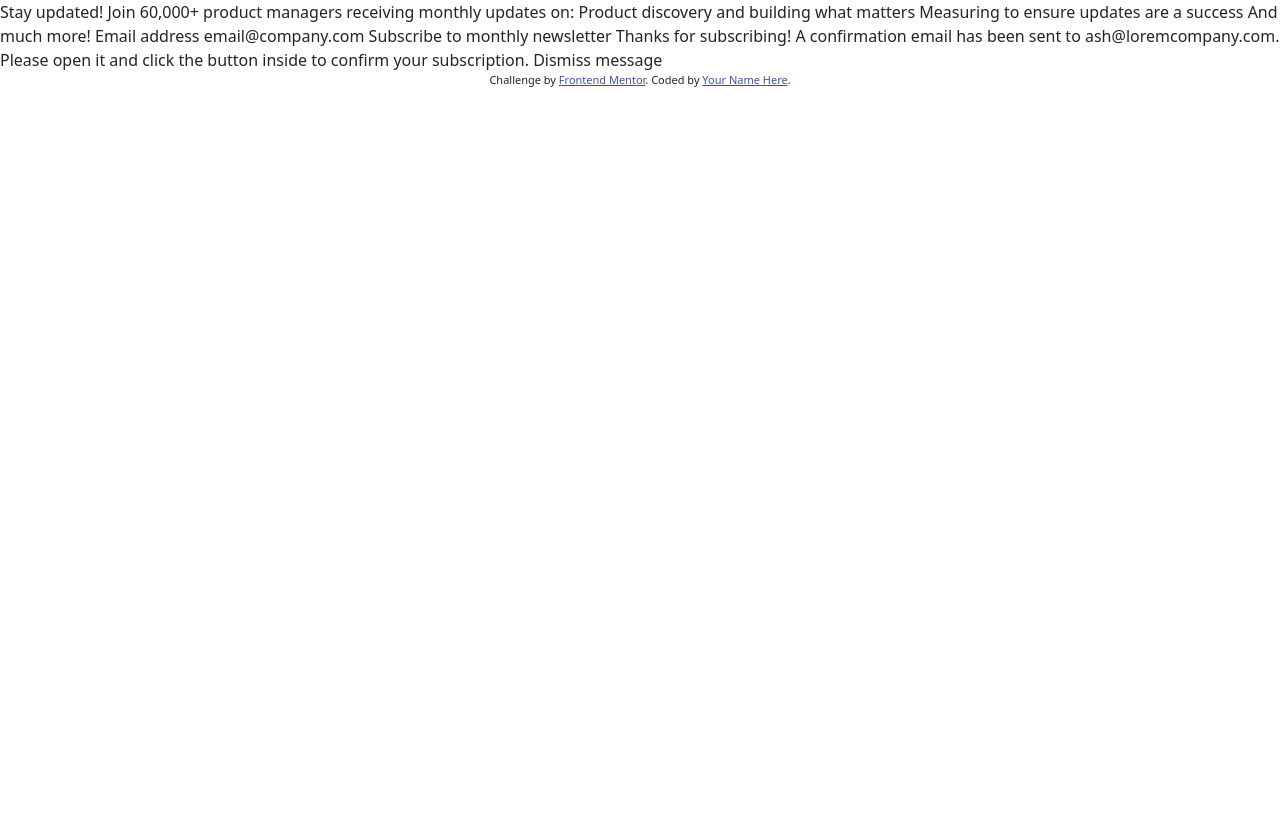
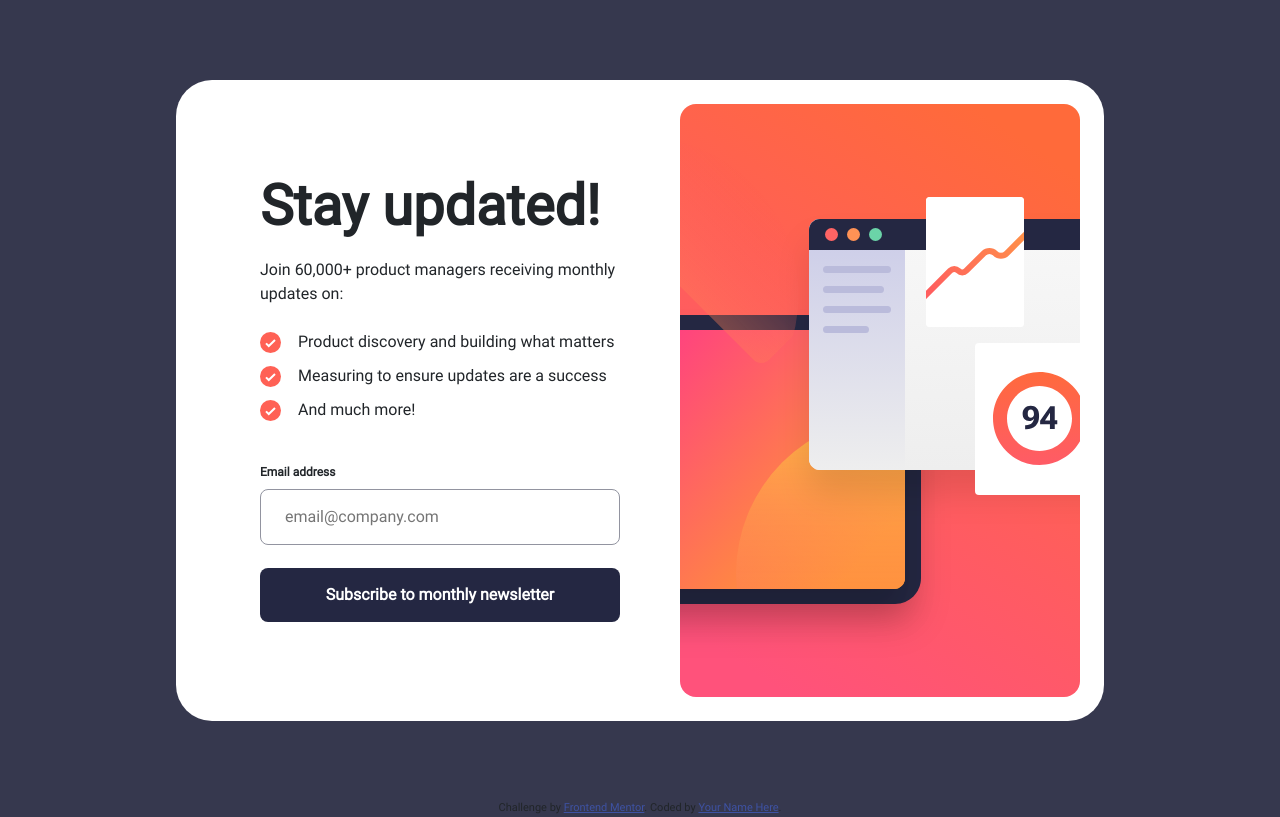
Before and after one commit to GazdagB/fm-newsletter-signup, a plain HTML site: page index.html in a window 1280 px wide. Drawn offline with nearby package versions, Linux system fonts and the light colour scheme.

Commit message:
Desktop Design Finished

```diff
--- a/index.html
+++ b/index.html
@@ -20,33 +20,49 @@
 </head>
 <body>
 
+  <main class="container d-flex justify-content-center align-items-center h-100">
+    <div class="custom-card d-flex align align-items-center">
 <!-- Sign-up form start -->
 
-  Stay updated!
+<div class="card__info-container">
+  <div class="newsletter-text">
+    <h1 class="headline">Stay updated!</h1>
 
-  Join 60,000+ product managers receiving monthly updates on:
+    <p class="body">Join 60,000+ product managers receiving monthly updates on:</p>
 
-  Product discovery and building what matters
-  Measuring to ensure updates are a success
-  And much more!
+    <ul class="list">
+      <li class="list-elem">Product discovery and building what matters</li>
+      <li class="list-elem">Measuring to ensure updates are a success</li>
+      <li class="list-elem">And much more!</li>
+    </ul>
+  </div>
 
-  Email address
-  email@company.com
+  <form class="form-email d-flex flex-column input" action="">
+    <label class="body-small email-label" for="email">Email address</label>
+    <input class="input-email" type="email" placeholder="email@company.com">
+    <button class="btn-custom" type="submit">Subscribe to monthly newsletter</button>
+  </form>
+</div>
 
-  Subscribe to monthly newsletter
+<img src="./assets/images/illustration-sign-up-desktop.svg" alt="">
 
 <!-- Sign-up form end -->
 
+
 <!-- Success message start -->
 
-  Thanks for subscribing!
+<!-- Thanks for subscribing!
 
 A confirmation email has been sent to ash@loremcompany.com.
 Please open it and click the button inside to confirm your subscription.
 
-  Dismiss message
+Dismiss message -->
 
 <!-- Success message end -->
+    </div>
+
+  </main>
+
 
   <div class="attribution">
     Challenge by <a href="https://www.frontendmentor.io?ref=challenge" target="_blank">Frontend Mentor</a>.
--- a/style.css
+++ b/style.css
@@ -1,11 +1,11 @@
 @font-face {
-    font-family: "roboto-bold";
+    font-family: "Roboto-bold";
     src: url('./assets/fonts/Roboto-Regular.ttf');
     font-weight: bold;
 }
 
 @font-face {
-    font-family: "roboto";
+    font-family: "Roboto";
     src: url(./assets/fonts/Roboto-Regular.ttf);
     font-weight: normal;
 }
@@ -13,4 +13,100 @@
 *{
     padding: 0;
     margin: 0;
+    font-family: "Roboto";
+    box-sizing: border-box;
 }
+
+body{
+    height: 100vh;
+    background-color: hsl(235, 18%, 26%) !important;
+}
+
+.custom-card{
+    background-color: hsl(0, 0%, 100%);
+    width: 928px;
+    padding: 24px;
+    border-radius: 36px;
+}
+
+.card__info-container h1{
+    line-height: 100%;
+    font-weight: bold;
+    font-size: 56px;
+}
+
+p{
+    line-height: 150%;
+    font-size: 16px;
+}
+
+
+
+.card__info-container{
+    margin: 0 60px;
+}
+
+input{
+    padding: 15px 24px;
+    border-radius: 8px;
+    border: 1px solid hsl(231, 7%, 60%);
+    margin-bottom: 23px;
+}
+
+.body-small{
+    font-size: 12px;
+    font-weight: bold;
+}
+
+.btn-custom{
+    border: none;
+    padding: 15px 24px;
+    border-radius: 8px;
+    color: hsl(0, 0%, 100%);
+    font-weight: bold;
+    background:  hsl(234, 29%, 20%);
+}
+
+li{
+    list-style: none;
+}
+
+ul{
+padding-left: 0 !important;
+}
+
+.email-label{
+    margin-bottom: 8px ;
+}
+
+.input-email{
+    margin-bottom: 23px ;
+}
+
+.newsletter-text{
+    margin-bottom: 41px;
+}
+
+.headline{
+    margin-bottom: 24px ;
+}
+
+.body{
+    margin-bottom: 24px;
+}
+
+ul.list li{
+    margin-bottom: 10px;
+    position: relative;
+    display: flex;
+    gap: 17px;
+    align-items: center;
+}
+
+.list-elem::before{
+    content: "";
+    display: block;
+    width: 21px;
+    height: 21px;
+    background: url("./assets/images/icon-list.svg");
+}
```
Lines whose indentation alone changed are shown as unchanged.
